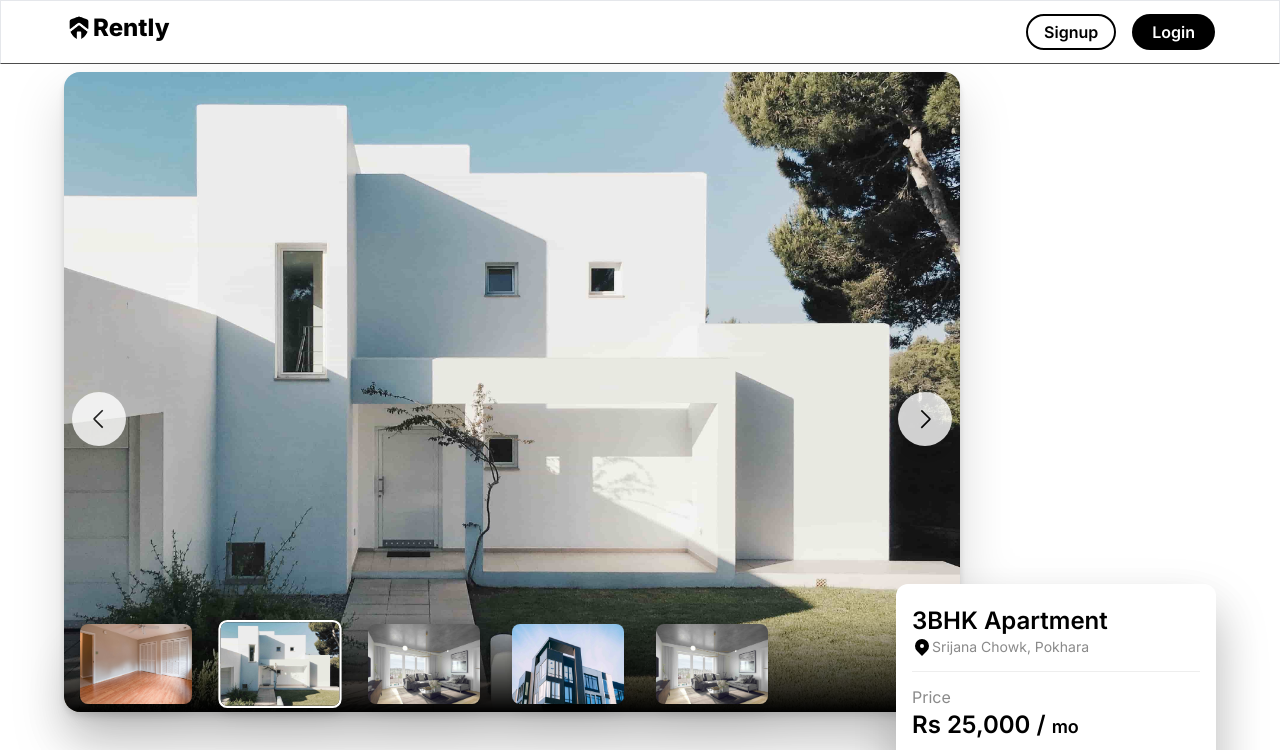
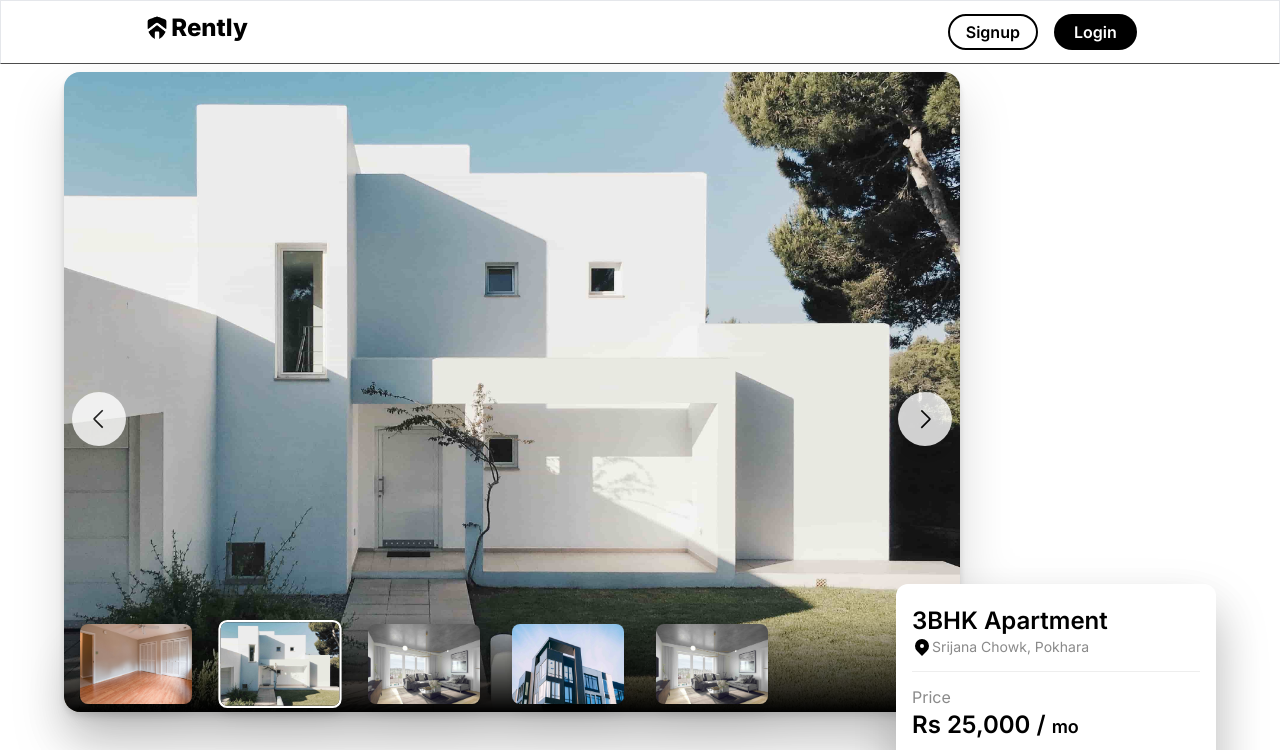
Before and after one commit to bishal0101001/Rently-Client, a Next.js app: page /listingdetails in a window 1280 px wide. Shown: the top 750 px of the page. Built offline with nearby package versions, Linux system fonts and the light colour scheme; no server answers.

Commit message:
Narbar aligntment fix

```diff
--- a/src/components/common/Header/Navbar.tsx
+++ b/src/components/common/Header/Navbar.tsx
@@ -24,8 +24,8 @@ const Navbar: React.FC<NavProps> = ({ isSearch = false, isHome = false }) => {
   };
 
   return (
-    <nav className="flex justify-between items-center w-full h-16 backdrop-blur-sm bg-white/70 fixed z-[99999] border border-b-dark px-10 md:px-16">
-      <div className="justify-center items-center">
+    <nav className="flex justify-between items-center w-full h-16 backdrop-blur-sm bg-white/70 fixed z-[99999] border border-b-dark px-10 md:justify-center md:px-16">
+      <div className="justify-center items-start mr-40 md:mr-96 lg:mr-[700px]">
         <Logo
           textStyle="text-2xl justify-start md:text-2xl"
           imgStyle="w-7 h-7 md:w-7 md:h-7"
--- a/src/components/ui/Carousel/ImageViewer.tsx
+++ b/src/components/ui/Carousel/ImageViewer.tsx
@@ -10,7 +10,10 @@ interface Props {
 
 const ImageViewer = ({ activeItem, handleIndex, src }: Props) => {
   return (
-    <div className="absolute bottom-0 py-2 w-full mx-auto flex justify-start items-center drop-shadow-2xl ease-in-out transition-all delay-150 bg-gradient-to-t from-black rounded-b-2xl">
+    <div
+      className="absolute bottom-0 py-2 w-full mx-auto flex justify-start items-center drop-shadow-2xl ease-in-out transition-all delay-150 bg-gradient-to-t from-black rounded-b-2xl"
+      key={src[activeItem]}
+    >
       {src?.map((value, index) => {
         let className =
           "w-28 h-20 overflow-hidden rounded-lg drop-shadow-lg hover:scale-110 mx-4";
```
Also changed, not shown: public/logo.svg (added).
